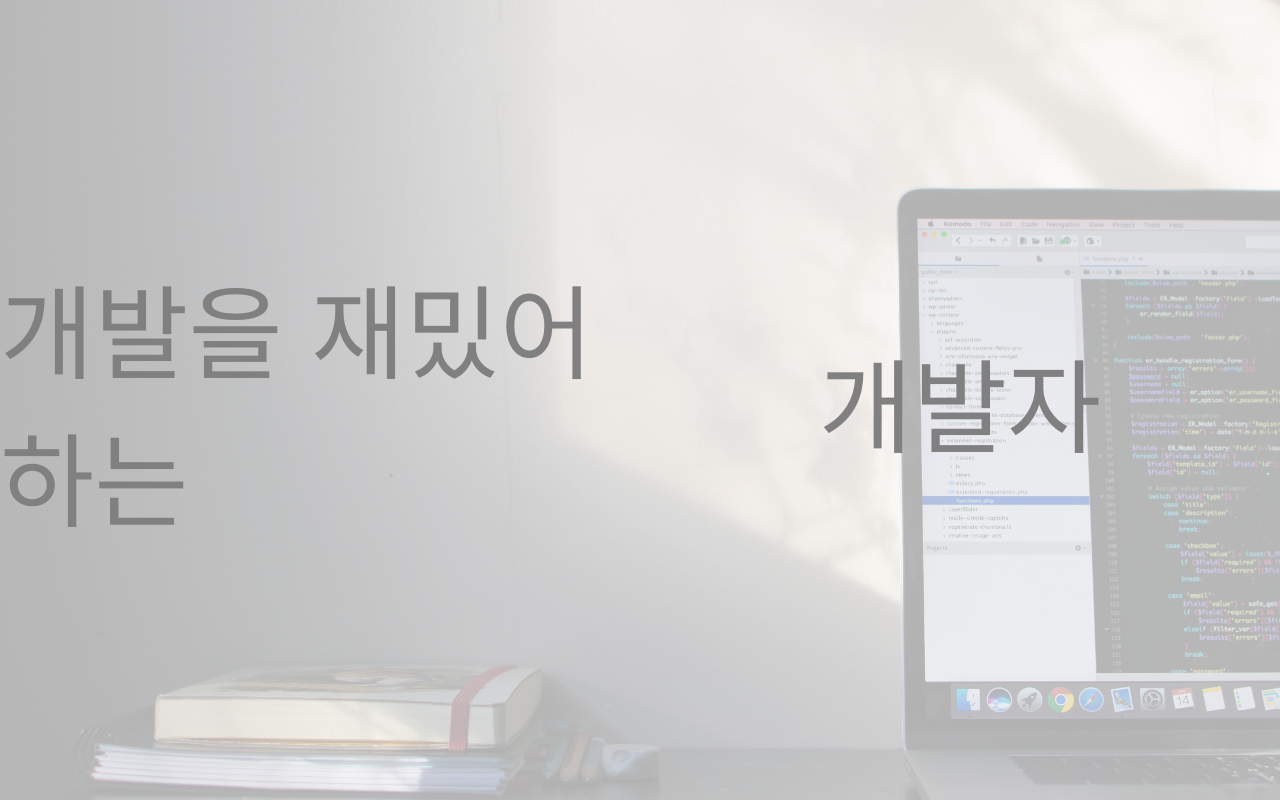
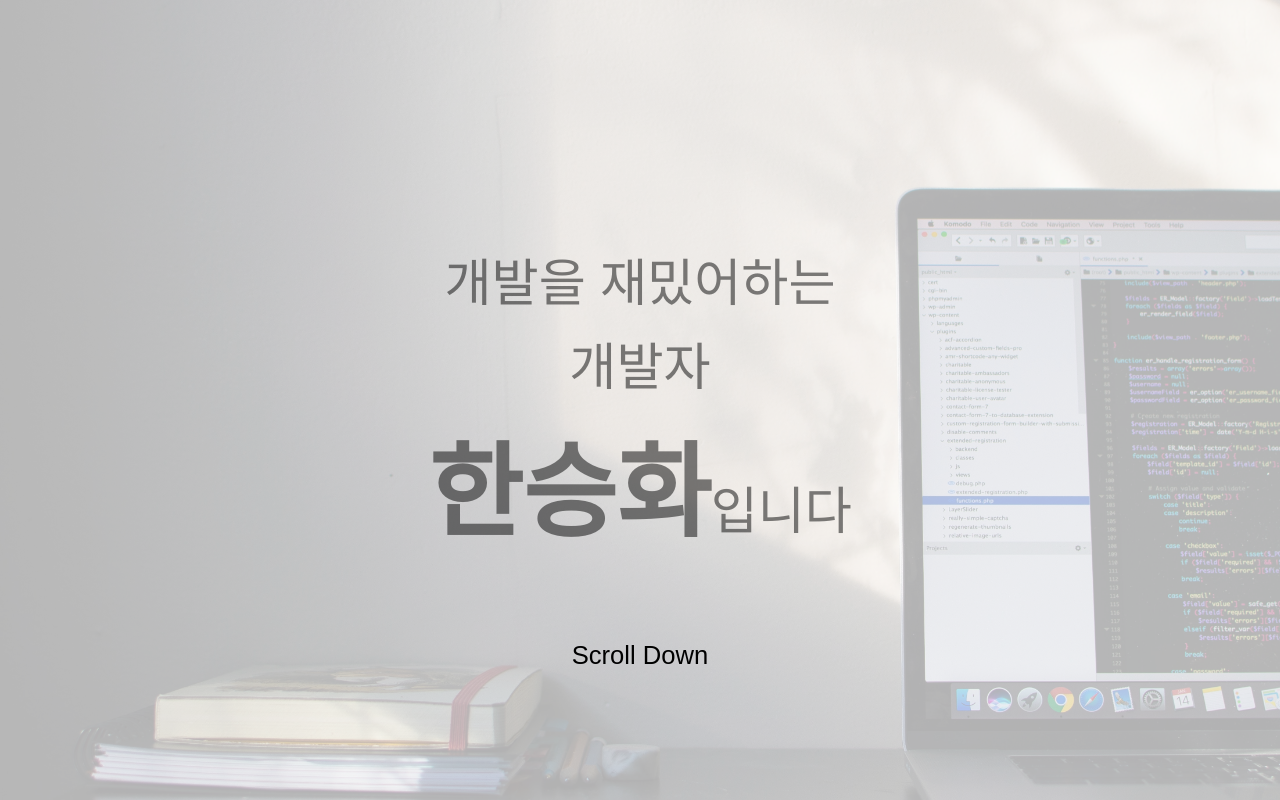
Before and after one commit to hangry-bird/interactive-resume, a React app: page / in a window 1280 px wide. Built offline with nearby package versions, Linux system fonts and the light colour scheme.

Commit message:
resume Header 작업 진행 중 커밋

```diff
--- a/src/domains/resume/page/resumePage.jsx
+++ b/src/domains/resume/page/resumePage.jsx
@@ -12,8 +12,6 @@ const StyledDiv = styled.div`
   width: 100%;
   height: 100%;
   font-size: 1rem;
-
-  color: ${(props) => props.color || "gray"};
 `;
 
 const ResumePage = () => {
--- a/src/domains/resume/templates/Header.jsx
+++ b/src/domains/resume/templates/Header.jsx
@@ -8,20 +8,35 @@ import AOS from 'aos';
 // react aos
 // react card flip
 
-const StyledDiv = styled.div`
+const StyledWrap = styled.div`
   width: ${(props) => props.width || "100%"};
   height: 100vh;
   font-size: 1rem;
 
   display: flex;
+  flex-direction: column;
   justify-content: center;
   align-items: center;
 `;
+
+const StyledDiv = styled.div`
+  width: ${(props) => props.width || "100%"};
+  margin-top: ${(props) => props.marginTop || "0"};
+  font-size: 1rem;
+  text-align: center;
+
+  position: ${(props) => props.position || "0"};
+  bottom: ${(props) => props.bottom || "0"};
+`;
+
 const StyledHeader1 = styled.h1`
-  font-size: ${(props) => props.fontSize || "10vw"};
+  font-size: ${(props) => props.fontSize || "4vw"};
+  color: ${(props) => props.color || "rgba(0, 0, 0, 0.5)"};
+  font-weight: ${(props) => props.fontWeight || ""};
+  display: ${(props) => props.display || ""};
 `;
-const StyledHeader2 = styled.h2`
-  font-size: ${(props) => props.fontSize || "8vw"};
+const StyledSpan = styled.span`
+  font-size: ${(props) => props.fontSize || "2vw"};
 `;
 
 
@@ -30,32 +45,63 @@ const Header = () => {
   AOS.init();
 
   return (
-    <StyledDiv>
+    <StyledWrap>
       <StyledDiv>
         <div
           data-aos="zoom-in"
           data-aos-delay="500"
-        data-aos-duration="1000"
-      >
+          data-aos-duration="1000">
           <StyledHeader1
-          fontSize={"8vw"}>
+            fontWeight={"400"}>
             개발을 재밌어하는
           </StyledHeader1>
         </div>
       </StyledDiv>
-      <StyledDiv>
+
+      <StyledDiv
+        marginTop={"10px"}>
         <div
           data-aos="zoom-in"
           data-aos-delay="1000"
-        data-aos-duration="1000"
-      >
+          data-aos-duration="1000">
           <StyledHeader1
-          fontSize={"8vw"}>
+            fontWeight={"400"}>
             개발자
           </StyledHeader1>
         </div>
       </StyledDiv>
+
+      <StyledDiv
+        marginTop={"10px"}>
+        <div
+          data-aos="zoom-in"
+          data-aos-delay="1500"
+          data-aos-duration="1000">
+          <StyledHeader1
+            fontSize={"8vw"}
+            fontWeight={"600"}
+            display={"inline-block"}>
+            한승화
+          </StyledHeader1>
+          <StyledHeader1
+            display={"inline-block"}>
+            입니다
+          </StyledHeader1>
+        </div>
       </StyledDiv>
+
+      <StyledDiv
+        position={"absolute"}
+        bottom={"130px"}>
+        <div
+          data-aos="zoom-in"
+          data-aos-delay="3000"
+          data-aos-easing="ease-in-out">
+          <StyledSpan>Scroll Down</StyledSpan>
+        </div>
+      </StyledDiv>
+
+    </StyledWrap>
   );
 }
 
```
Lines whose indentation alone changed are shown as unchanged.
